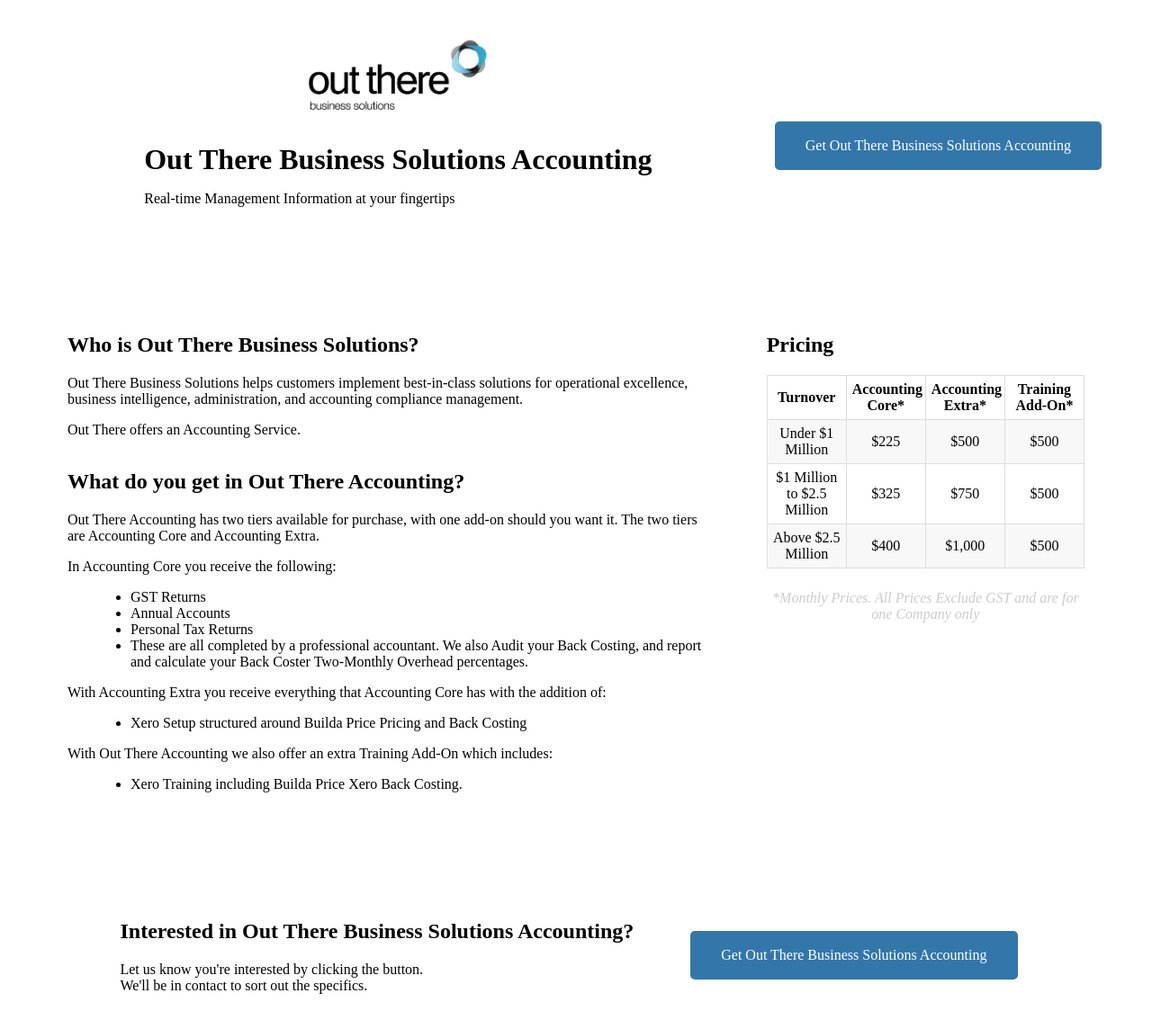
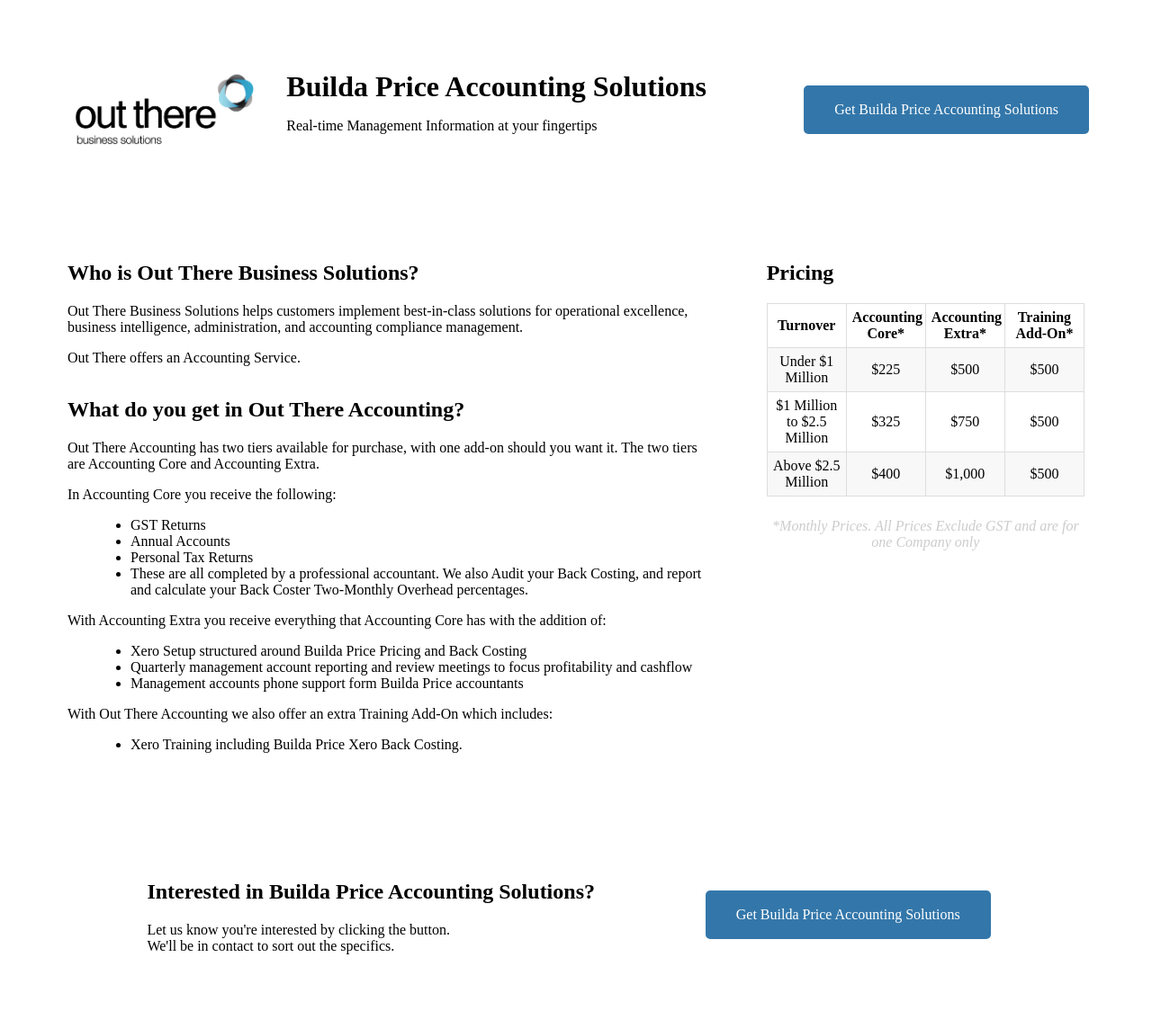
Before and after one commit to outtherenz/advertisements, a Jekyll site: the page built from promotions/out-there-business-solutions-accounting.md, in a window 1280 px wide. Shown: the top 1144 px of the page at 90% size. Built offline with Jekyll 4.4.1, drawn with Linux system fonts in a browser that asks for light colours.

Commit message:
Update from Forestry.io - Updated out-there-business-solutions-accounting.md

```diff
--- a/promotions/out-there-business-solutions-accounting.md
+++ b/promotions/out-there-business-solutions-accounting.md
@@ -4,7 +4,7 @@
 cat:
 - promotions
 date: 2018-12-10 21:52:44 +0000
-product_name: Out There Business Solutions Accounting
+product_name: Builda Price Accounting Solutions
 product_logo: "/uploads/Out-there-logo.gif"
 tagline: Real-time Management Information at your fingertips
 product_pricing: |-
@@ -66,6 +66,8 @@
 With Accounting Extra you receive everything that Accounting Core has with the addition of:
 
 * Xero Setup structured around Builda Price Pricing and Back Costing
+* Quarterly management account reporting and review meetings to focus profitability and cashflow
+* Management accounts phone support form Builda Price accountants
 
 With Out There Accounting we also offer an extra Training Add-On which includes:
 
```
